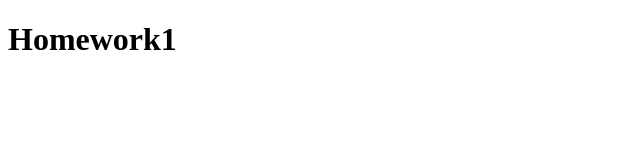
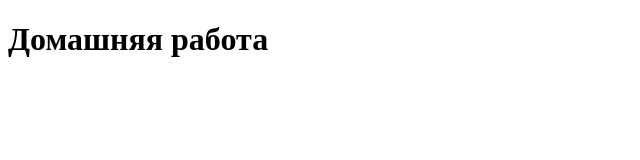
Before and after one commit to kennyvenny/Homework1, a plain HTML site: page index.html in a window 1280 px wide. Shown: the whole page, without its empty margins (0-640 px from the left). Drawn offline with Linux system fonts and the light colour scheme.

Commit message:
Changed the file index.html

```diff
--- a/index.html
+++ b/index.html
@@ -6,6 +6,6 @@
     <title>Document</title>
 </head>
 <body>
-    <h1>Homework1</h1>
+    <h1>Домашняя работа</h1>
 </body>
 </html>
```
